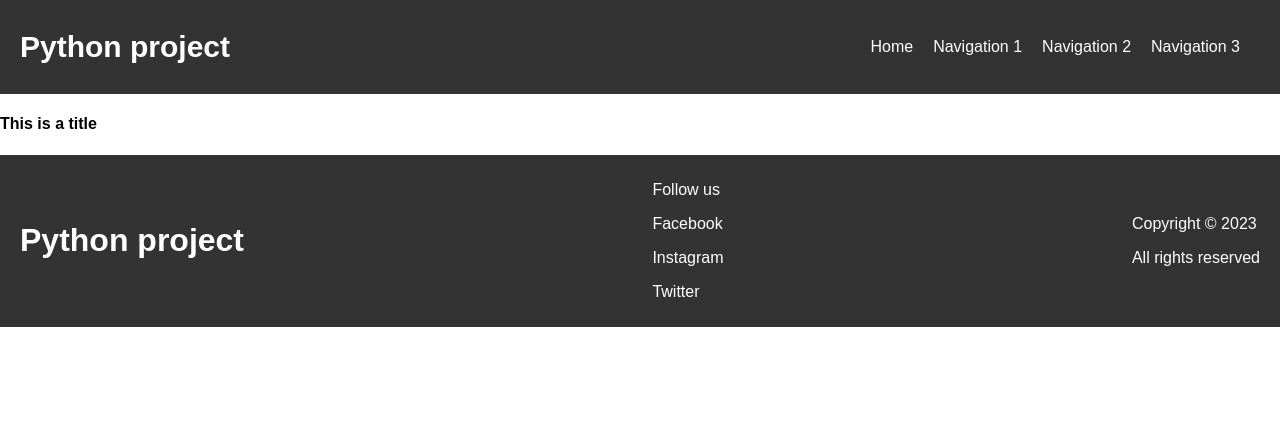
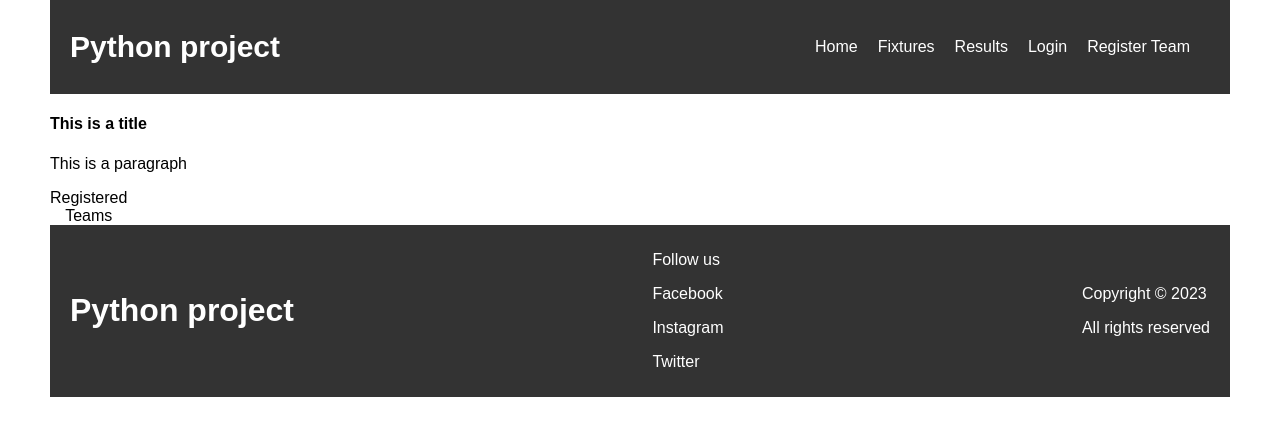
Before and after one commit to Athunder79/Python, a Flask app: page / in a window 1280 px wide. Shown: the top 436 px of the page. Run offline with Flask 2, Linux system fonts and the light colour scheme.

Commit message:
first commit

```diff
--- a/app.py
+++ b/app.py
@@ -1,8 +1,51 @@
 from flask import Flask, render_template, request, redirect, url_for,session
 
 app = Flask(__name__)
-app.secret_key = "ThisIsSecret"
+
+class Teams:
+    def __init__(self, team_id, team_name, team_color):
+        self.team_id = team_id
+        self.team_name = team_name
+        self.team_color = team_color
+
+
 
 @app.route('/')
-def home():
-    return render_template('home.html')
+def index():
+     return render_template('index.html')
+
+
+@app.route('/fixtures/')
+def fixtures():
+    return render_template('fixtures.html')
+
+@app.route('/results/')
+def results():
+    return render_template('results.html')
+
+@app.route('/login/')
+def login():
+    return render_template('login.html')
+
+@app.route('/register/')
+def register():
+    return render_template('register.html')
+
+
+
+
+
+
+@app.route('/submit', methods=['POST'])
+def submit():
+     team_id = request.form.get('team_id')
+     team_name = request.form.get('team_name')
+     team_color = request.form.get('team_color')
+     team = Teams(team_id, team_name, team_color)
+     return render_template('register.html', team=team)
+
+
+
+
+if __name__ == '__main__':
+    app.run(debug=True, port=8080)
--- a/static/style.css
+++ b/static/style.css
@@ -1,5 +1,5 @@
 body {
-    margin: 0;
+    margin: 0px 50px 0px 50px;
     padding: 0;
     font-family: Arial, sans-serif;
 }
@@ -71,9 +71,22 @@ nav a:hover {
         padding:9px;
         transform: rotate(45deg);
         cursor: pointer;
+    }
+}
+
+.register-team {
+    display: flex;
+    flex-direction: column;
+    justify-content: space-between;
+    align-items: center;
+    margin: 20px 100px;
+    padding: 10px 20px;
+}
 
 
-    }
-
+.swatch {
+    display: inline-block;
+            width: 18px;
+            height: 18px;
 
 }
--- a/templates/base.html
+++ b/templates/base.html
@@ -5,6 +5,14 @@
     <meta name="viewport" content="width=device-width, initial-scale=1.0">
     <link rel="stylesheet" href="/static/style.css">
     <title>My project</title>
+
+    <style>
+        {% if team %}
+        .team-color {
+            background-color: {{ team.team_color }};
+        {% endif %}
+        }
+    </style>
 </head>
 <body>
     <header>
@@ -17,10 +25,11 @@
         </div>
         <nav>
             <ul>
-                <li><a href="#">Home</a></li>
-                <li><a href="#">Navigation 1</a></li>
-                <li><a href="#">Navigation 2</a></li>
-                <li><a href="#">Navigation 3</a></li>
+                <li><a href="{{ url_for('index') }}">Home</a></li>
+                <li><a href="{{ url_for('fixtures') }}">Fixtures</a></li>
+                <li><a href="{{ url_for('results') }}">Results</a></li>
+                <li><a href="{{ url_for('login') }}">Login</a></li>
+                <li><a href="{{ url_for('register') }}">Register Team</a></li>
             </ul>
         </nav>
     </header>
--- a/templates/home.html
+++ /dev/null
@@ -1,9 +0,0 @@
-{% extends "base.html" %}
-
-{% block content %}
-<div class="container">
-        <div class="row">
-            <h4>This is a title</h4>
-        </div>
-    </div>
-{% endblock %}
--- /dev/null
+++ b/templates/index.html
@@ -0,0 +1,22 @@
+{% extends "base.html" %}
+
+{% block content %}
+<div class="container">
+        <div class="row">
+            <h4>This is a title</h4>
+            <p>This is a paragraph</p>
+            <tbody>
+                <table>
+                    <caption>Registered Teams</caption>
+                {% if team %}
+                    <h2>Your Team:</h2>
+                    <p>Username: {{ team.team_id }}</p>
+                    <p>Team Name: {{ team.team_name }}</p>
+                    <p>Team Colours: <span class="team-color swatch" ></span></p>
+
+                {% endif %}
+                </table>
+            </tbody>
+        </div>
+    </div>
+{% endblock %}
```
Also changed, not shown: models.py (added, +19 -0 lines), templates/fixtures.html (added, +7 -0 lines), templates/login.html (added, +25 -0 lines), templates/register.html (added, +44 -0 lines), templates/results.html (added, +7 -0 lines), 2 other files.
